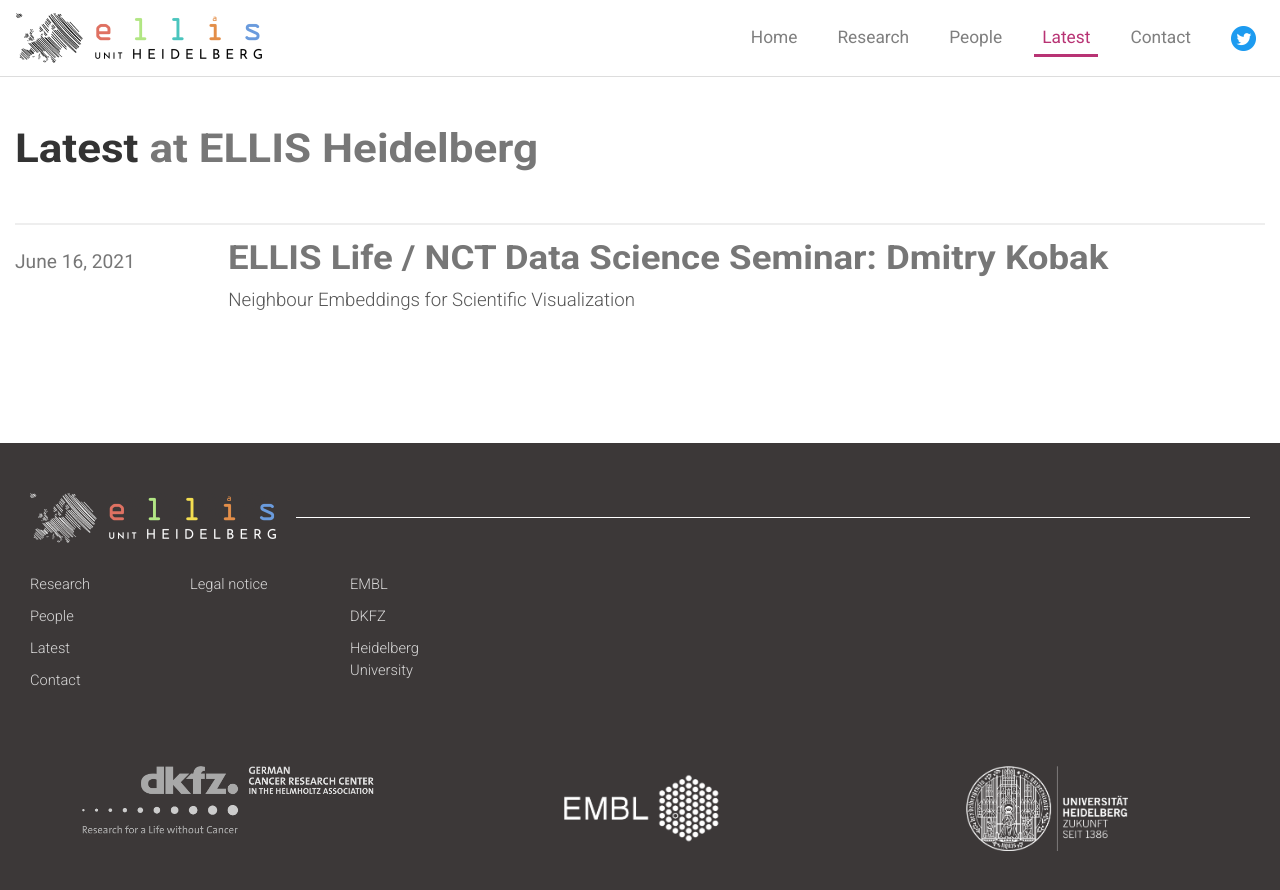
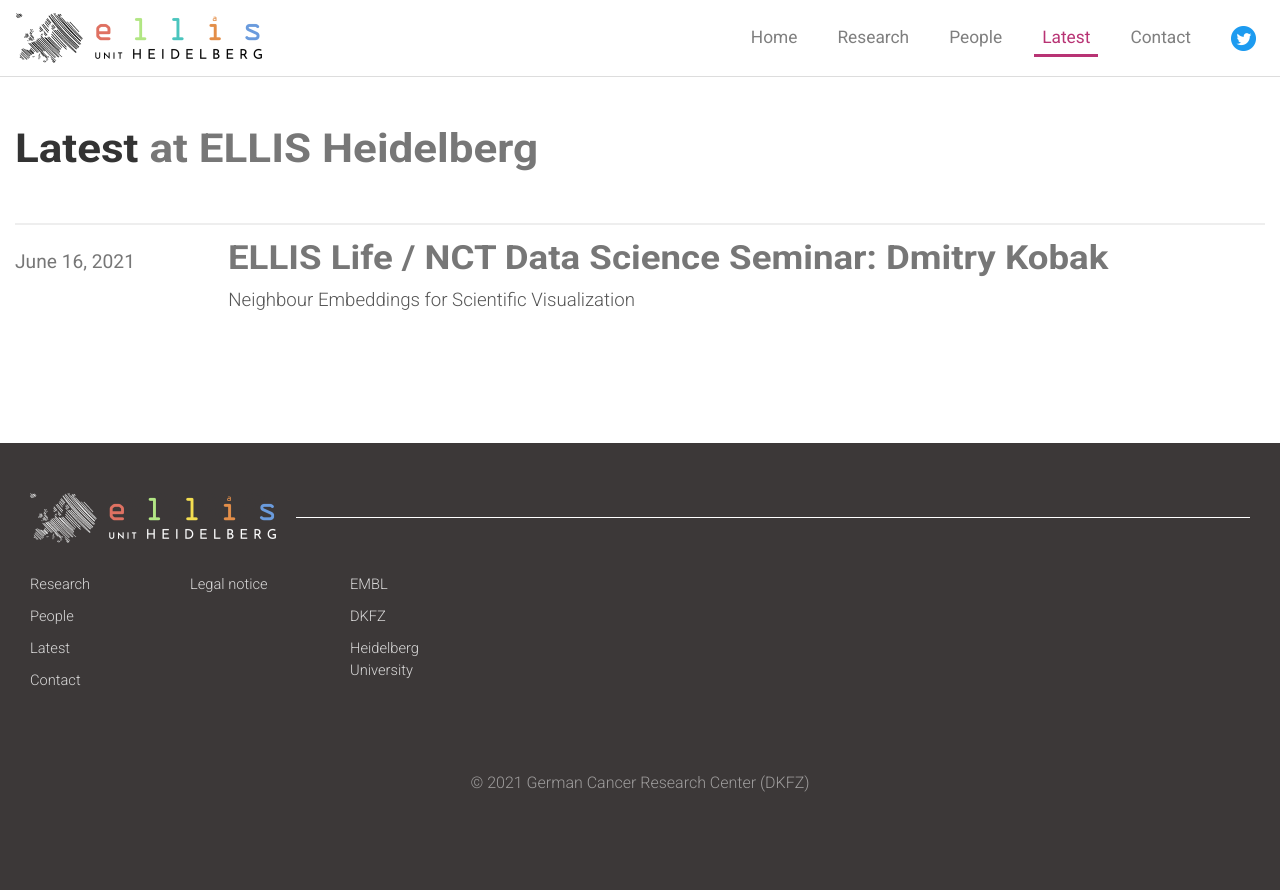
Before and after one commit to n-govindarajan/ellis-life-hd.github.io, a Jekyll site: the page built from pages/3-latest.md, in a window 1280 px wide. Shown: the top 890 px of the page. Built offline with Jekyll 4.4.1, drawn with Linux system fonts in a browser that asks for light colours.

```diff
--- a/_layouts/skeleton.html
+++ b/_layouts/skeleton.html
@@ -74,15 +74,6 @@
             </ul>
           </div>
         </div>
-        <div id="footer-logos">
-          <div class="container">
-            <div class="row">
-              <div class="logo-wrap col"><a href="https://www.dkfz.de/" target="_blank"><img src="/assets/img/logo-dkfz.png"></a></div>
-              <div class="logo-wrap col"><a href="https://www.embl.de/" target="_blank"><img src="/assets/img/logo-embl.png"></a></div>
-              <div class="logo-wrap col"><a href="https://www.uni-heidelberg.de/" target="_blank"><img src="/assets/img/logo-unihd.png"></a></div>
-            </div>
-          </div>
-        </div>
         <p class="text-center copyright">
           &copy; 2021 German Cancer Research Center (DKFZ)
         </p>
--- a/_sass/ellishd-footer.scss
+++ b/_sass/ellishd-footer.scss
@@ -5,20 +5,6 @@
   min-height: 300px;
   min-width: 100%;
   position: relative;
-
-  #footer-logos {
-    margin-top: 70px;
-    margin-bottom: 40px;
-    p {
-      font-size: 12pt;
-      font-weight: 300;
-      opacity: 0.8;
-    }
-    img {
-      padding-top: 5px;
-      height: 90px;
-    }
-  }
 
   .logo-wrap {
     text-align: center;
--- a/_sass/ellishd-pages.scss
+++ b/_sass/ellishd-pages.scss
@@ -518,3 +518,18 @@
     }
   }
 }
+
+#brand-logos {
+  margin-top: 70px;
+  margin-bottom: 40px;
+  text-align: center;
+  p {
+    font-size: 12pt;
+    font-weight: 300;
+    opacity: 0.8;
+  }
+  img {
+    padding-top: 5px;
+    height: 90px;
+  }
+}
```
Also changed, not shown: _includes/brand-logos.html (added, +9 -0 lines), pages/0-home.md (+1 -0 lines), assets/img/logo-dkfz-color.png (deleted), assets/img/logo-dkfz-gray.png (added), assets/img/logo-dkfz.png, assets/img/logo-embl-gray.png (added), assets/img/logo-embl.png, assets/img/logo-unihd-color.png (deleted), assets/img/logo-unihd-gray.png (added), assets/img/logo-unihd.png.
